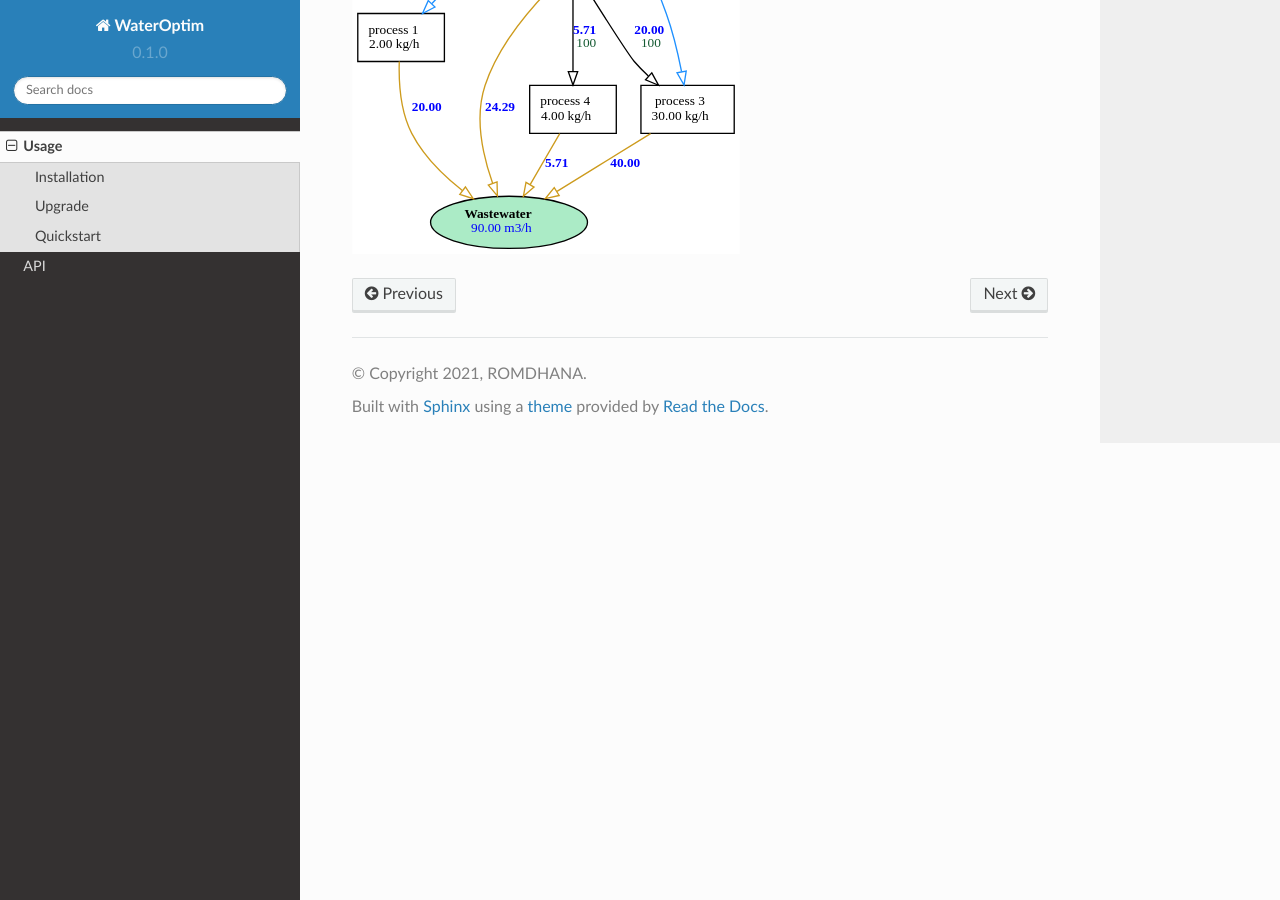
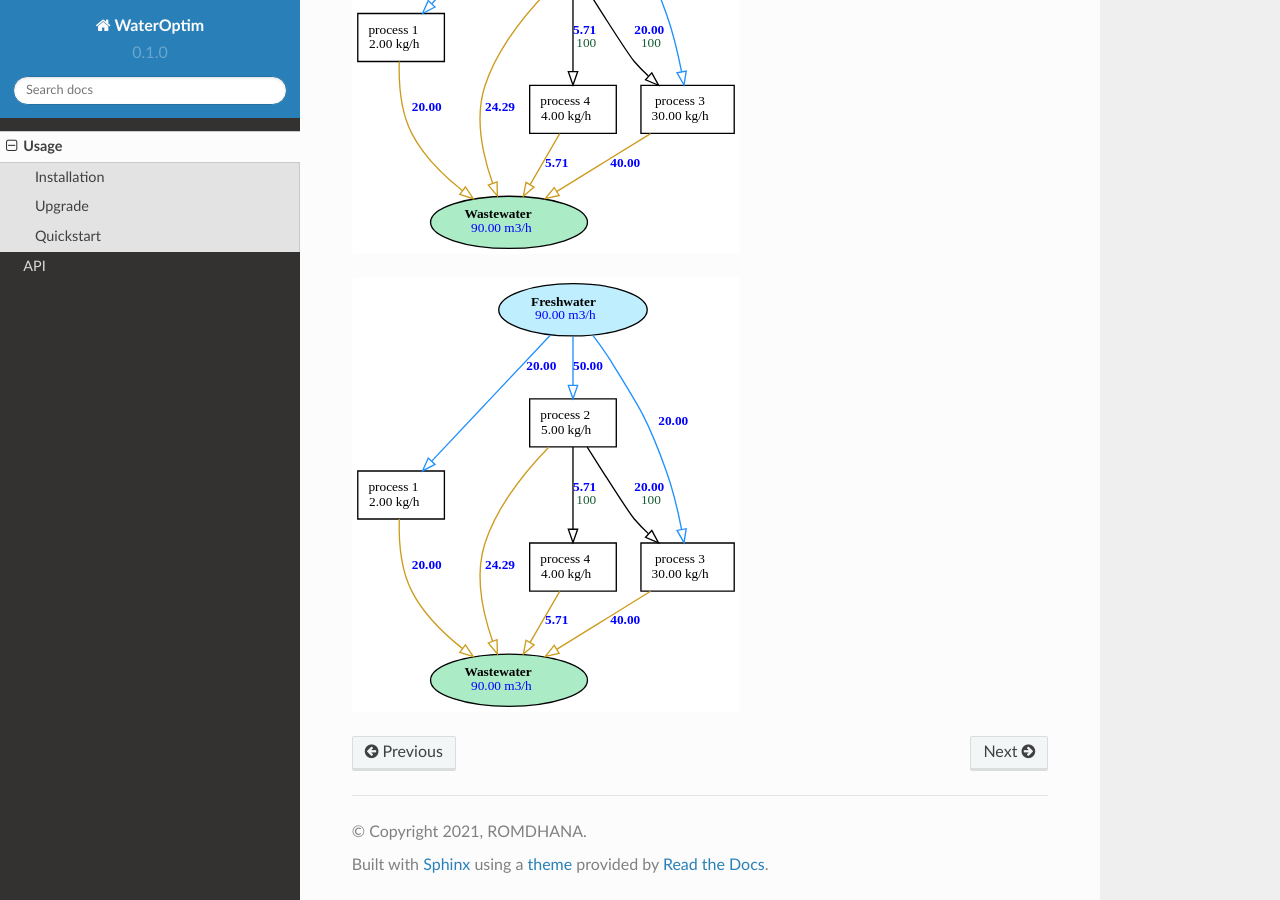
Before and after one commit to ROMDHANA/WaterOptim, a Sphinx documentation site: the page built from docs/source/usage.rst, in a window 1280 px wide and 900 px high, scrolled down 3685 px. Built offline with Sphinx 7.4.7 and the Read the Docs theme 2.0.0, drawn with Linux system fonts in a browser that asks for light colours.

Commit message:
Update usage.rst

```diff
--- a/docs/source/usage.rst
+++ b/docs/source/usage.rst
@@ -196,3 +196,7 @@ https://github.com/ROMDHANA/WaterOptim/blob/main/docs/source/exmple1_network.svg
 .. raw:: html
 
         <img src="https://github.com/ROMDHANA/WaterOptim/blob/main/docs/source/exmple1_network.svg" alt="No message"/></a>
+
+
+.. image:: exmple1_network.svg
+   :target: _images/exmple1_network.svg
```
